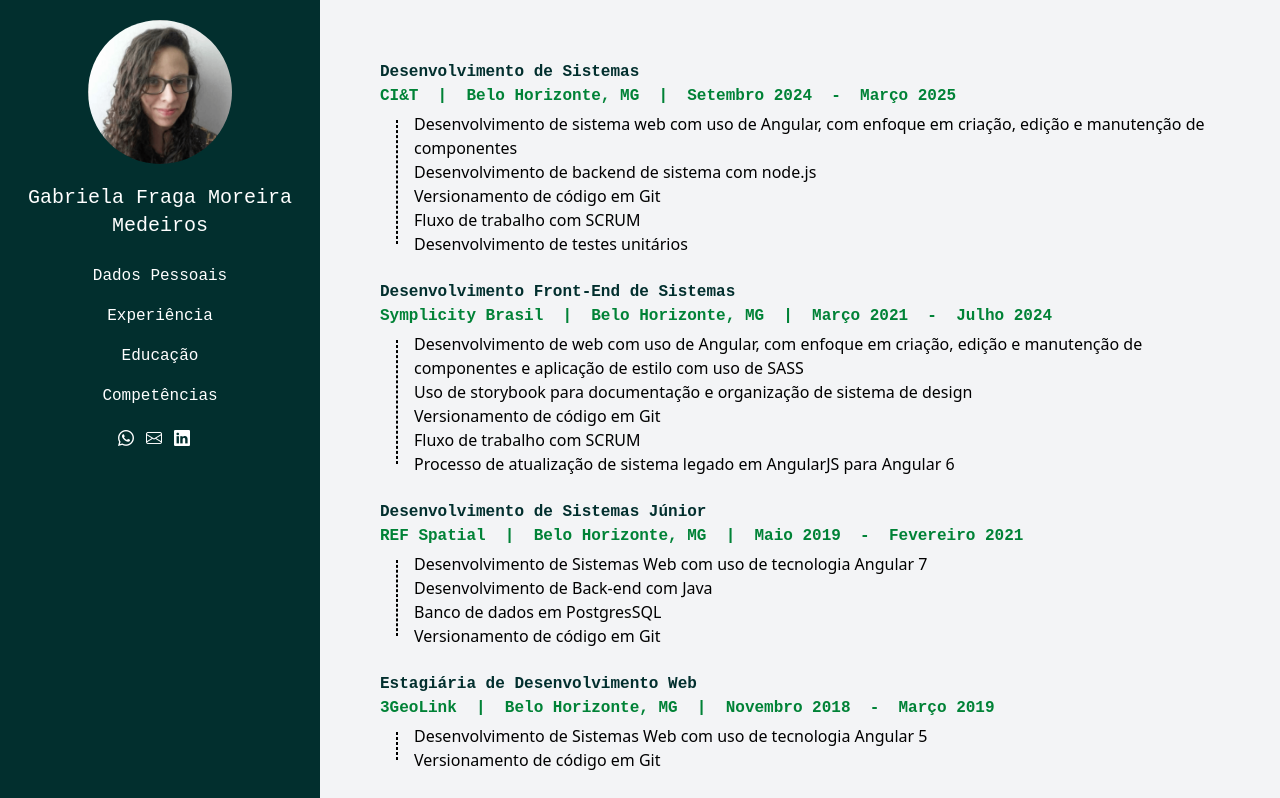
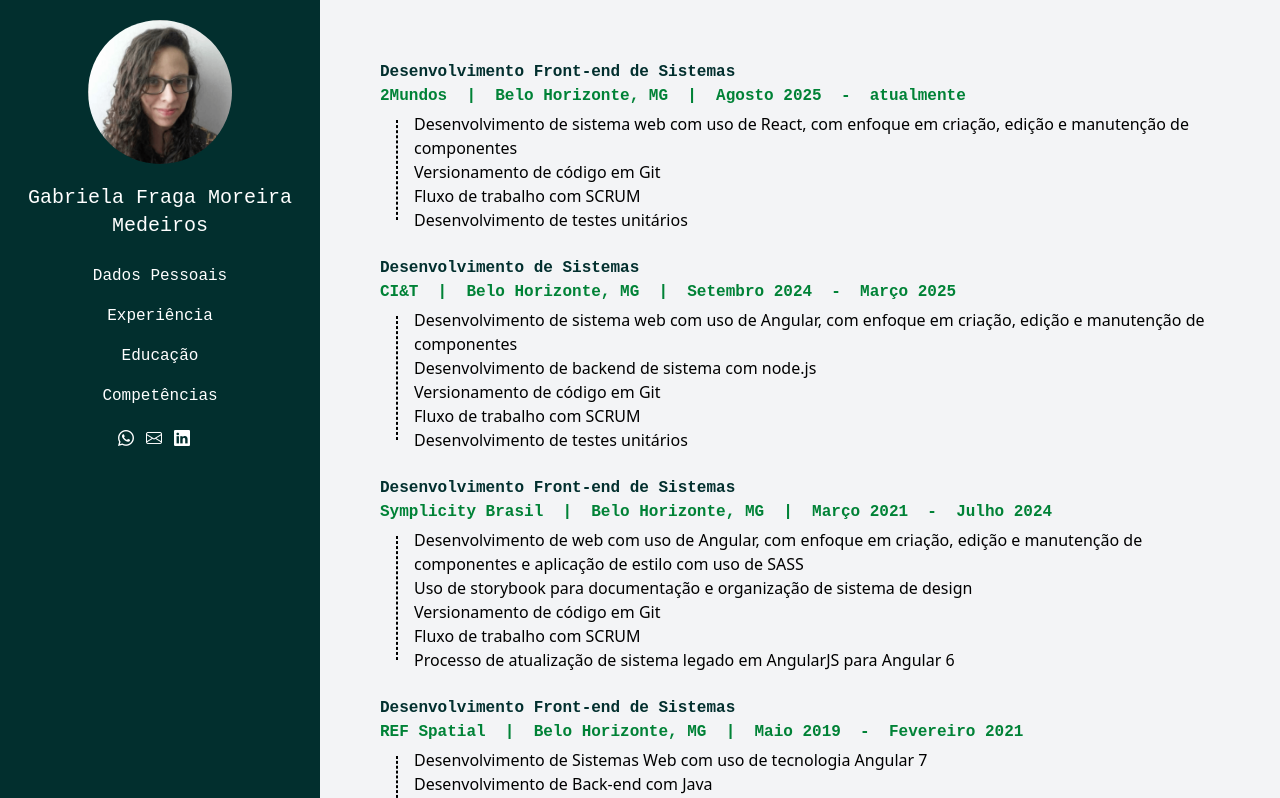
Before and after one commit to gabriela-fraga/pagina-pessoal, a Next.js app: page /experiencias in a window 1280 px wide. Shown: the top 798 px of the page. Built offline with nearby package versions, Linux system fonts and the light colour scheme.

Commit message:
adicionada experiencia na 2mundos

```diff
--- a/src/app/data/experiencias.ts
+++ b/src/app/data/experiencias.ts
@@ -1,6 +1,19 @@
 import { ExperienciaProps } from "../components/experiencia/experiencia";
 
 export const experiencias: ExperienciaProps[] = [
+    {
+      titulo: "Desenvolvimento Front-end de Sistemas",
+      empresa: "2Mundos",
+      cidade: "Belo Horizonte, MG",
+      inicio: "Agosto 2025",
+      fim: "atualmente",
+      descricao: [
+        "Desenvolvimento de sistema web com uso de React, com enfoque em criação, edição e manutenção de componentes",
+        "Versionamento de código em Git",
+        "Fluxo de trabalho com SCRUM",
+        "Desenvolvimento de testes unitários"
+      ]
+    },
     {
       titulo: "Desenvolvimento de Sistemas",
       empresa: "CI&T",
@@ -17,7 +30,7 @@
       ]
     },
     {
-      titulo: "Desenvolvimento Front-End de Sistemas ",
+      titulo: "Desenvolvimento Front-end de Sistemas ",
       empresa: "Symplicity Brasil",
       cidade: "Belo Horizonte, MG",
       inicio: "Março 2021",
@@ -32,7 +45,7 @@
       ]
     },
     {
-      titulo: "Desenvolvimento de Sistemas Júnior",
+      titulo: "Desenvolvimento Front-end de Sistemas",
       empresa: "REF Spatial",
       cidade: "Belo Horizonte, MG",
       inicio: "Maio 2019",
```
